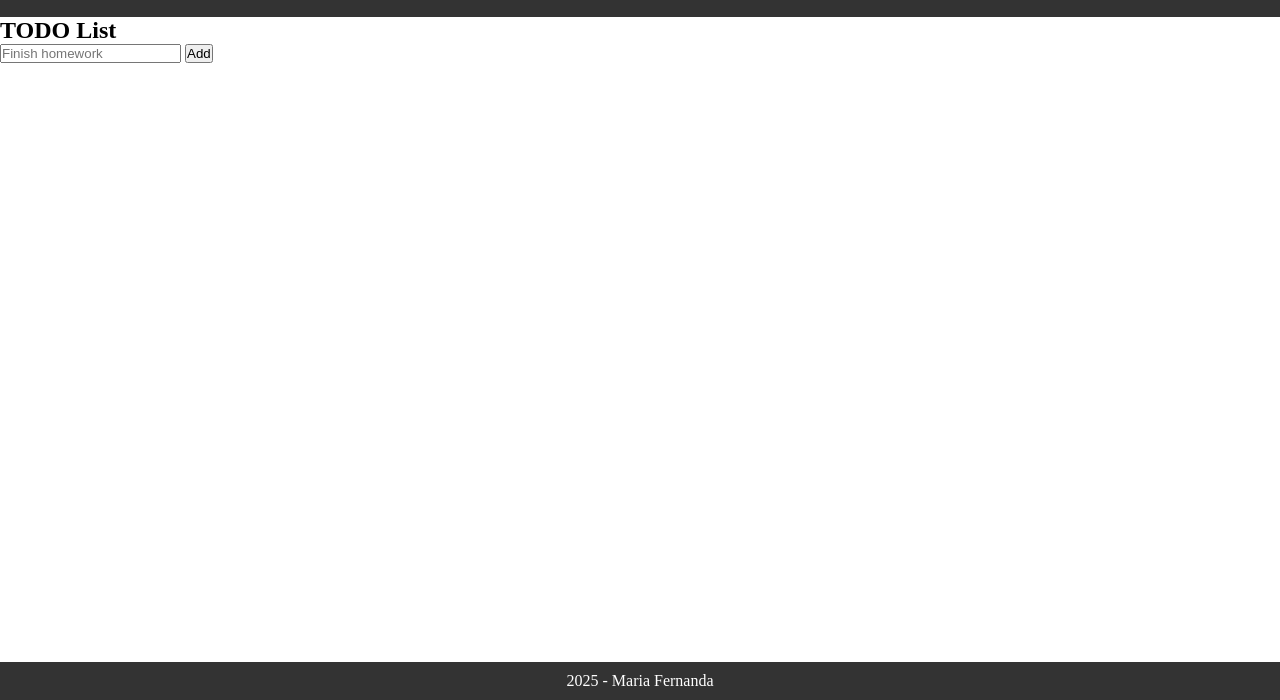
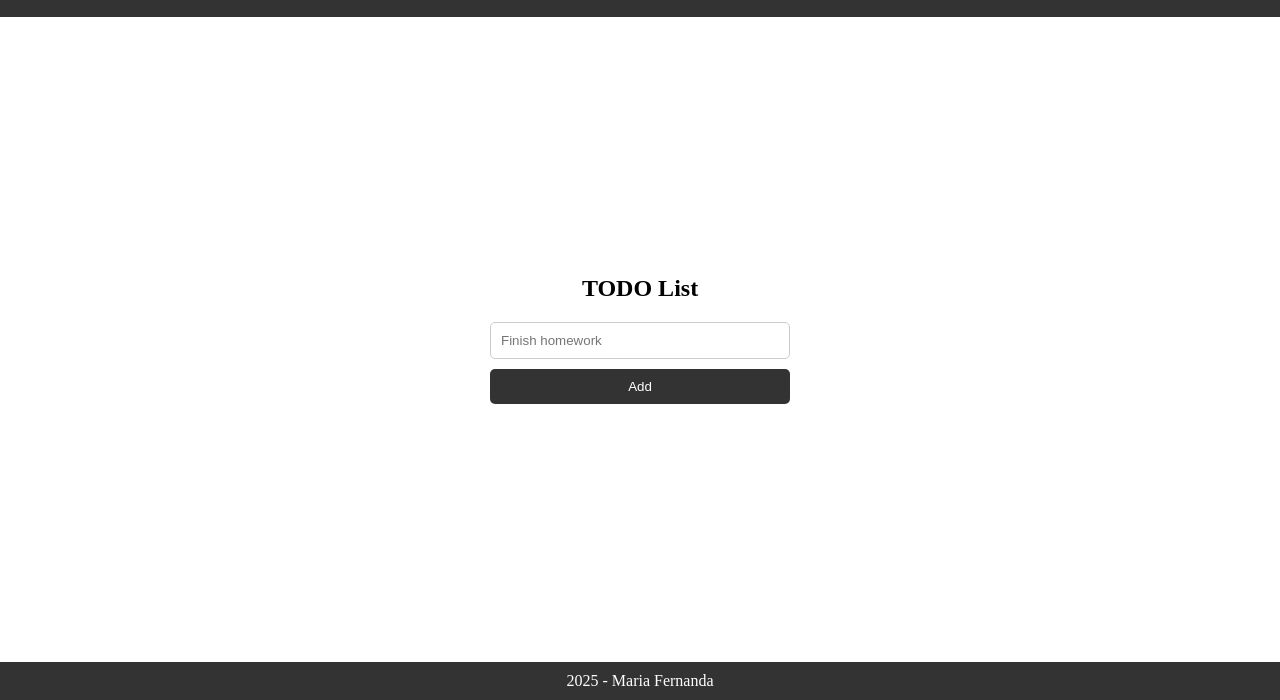
Before and after one commit to mfernandail/05_week, a plain HTML site: page index.html in a window 1280 px wide. Shown: the part 100-800 px from the top of the page. Drawn offline with Linux system fonts and the light colour scheme.

Commit message:
Refactor main layout styles and enhance form elements in styles.css

```diff
--- a/styles.css
+++ b/styles.css
@@ -26,3 +26,47 @@ footer{
   text-align: center;
   padding: 10px;
 }
+
+main{
+  display: flex;
+  justify-content: center;
+  align-items: center;
+  flex-direction: column;
+  padding: 20px;
+}
+main h2{
+  font-size: 1.5em;
+  margin-bottom: 20px;
+}
+main form{
+  display: flex;
+  flex-direction: column;
+  width: 300px;
+}
+form input[type="text"]{
+  padding: 10px;
+  margin-bottom: 10px;
+  border: 1px solid #ccc;
+  border-radius: 5px;
+}
+
+button{
+  padding: 10px;
+  background-color: #333;
+  color: white;
+  border: none;
+  border-radius: 5px;
+  cursor: pointer;
+}
+
+ul{
+  list-style-type: none;
+  padding: 0;
+}
+
+ul li{
+  background-color: #f4f4f4;
+  margin: 5px 0;
+  padding: 10px;
+  border-radius: 5px;
+}
```
